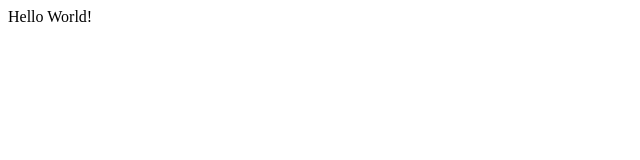
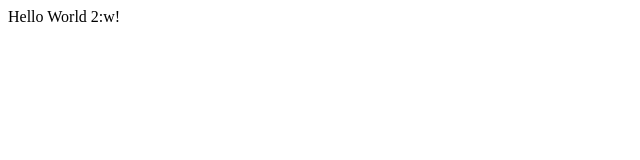
Before and after one commit to kjav/kjav, a plain HTML site: page index.html in a window 1280 px wide. Shown: the full height of the page, 0-640 px from the left. Drawn offline with Linux system fonts and the light colour scheme.

Commit message:
added a 2

```diff
--- a/index.html
+++ b/index.html
@@ -2,6 +2,6 @@
   <head>
   </head>
   <body>
-    Hello World!
+    Hello World 2:w!
   </body>
 </html>
```
